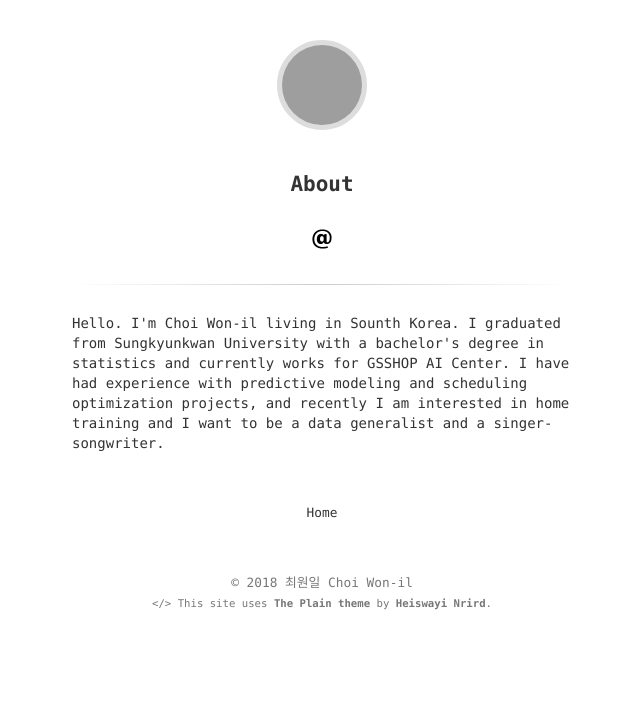
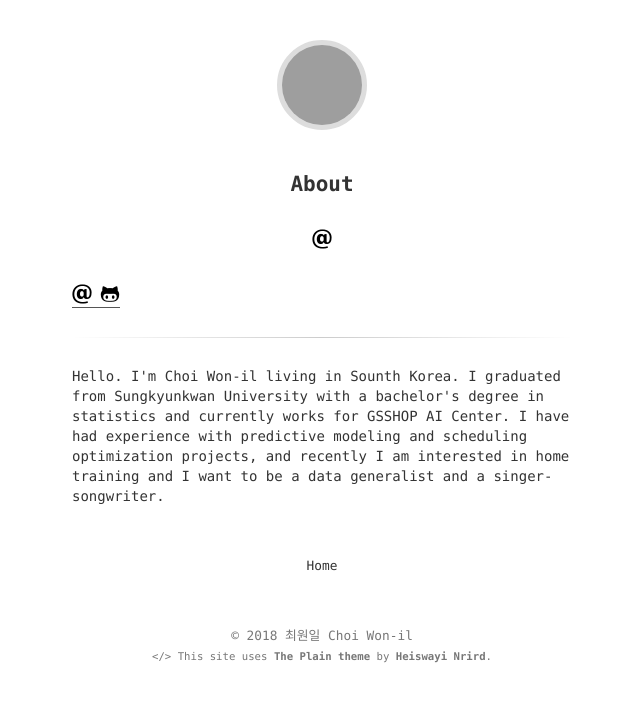
Before and after one commit to 11wi/11wi.github.io, a Jekyll site: the page built from about.html, in a window 1280 px wide. Shown: the top 702 px of the page, without its empty margins (318-958 px from the left). Built offline with Jekyll 4.4.1, drawn with Linux system fonts in a browser that asks for light colours; some web fonts are replaced; grey boxes are pictures that could not be loaded.

Commit message:
add github

```diff
--- a/about.html
+++ b/about.html
@@ -12,6 +12,13 @@
     	<img src="../assets/email.png" alt="{% if include.alt %}{{ include.alt }}{% else %}Image{% endif %}">
     </a>
 
+    <a href="{{ link | prepend: site.author_email }}">
+        <img src="../assets/email.png" alt="{% if include.alt %}{{ include.alt }}{% else %}Image{% endif %}">
+    </a>
+
+    <a href="{{ link | prepend: site.github_username }}">
+        <img src="../assets/github.png" alt="{% if include.alt %}{{ include.alt }}{% else %}Image{% endif %}">
+    </a>
     <!-- Logo and Link insert -->
 
 
```
